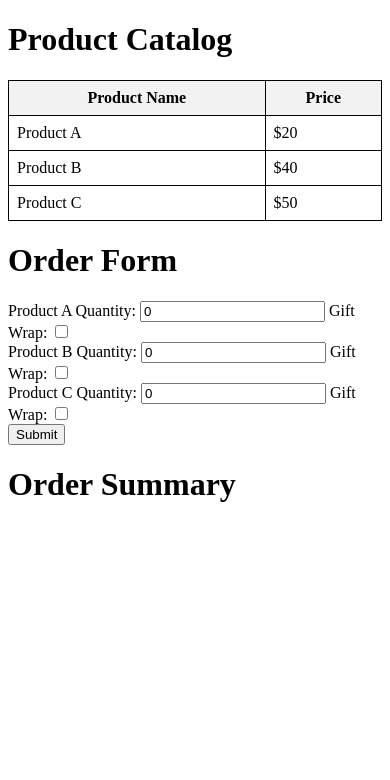
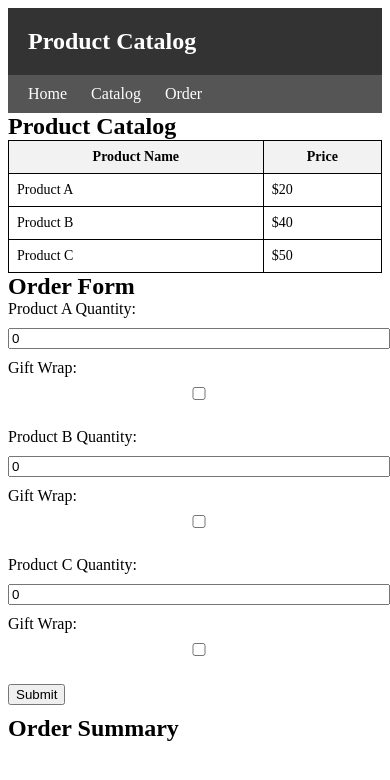
Before and after one commit to zoypk/shop1, a plain HTML site: page Index.html in a window 390 px wide. Drawn offline with Linux system fonts and the light colour scheme.

Commit message:
Update Index.html

```diff
--- a/Index.html
+++ b/Index.html
@@ -3,20 +3,93 @@
 <head>
   <title>Product Catalog</title>
   <style>
+    /* Header */
+    header {
+      background-color: #333;
+      padding: 20px;
+      color: #fff;
+    }
+
+    h1 {
+      margin: 0;
+    }
+
+    /* Navigation Bar */
+    nav {
+      background-color: #555;
+      padding: 10px;
+    }
+
+    nav ul {
+      list-style-type: none;
+      margin: 0;
+      padding: 0;
+    }
+
+    nav ul li {
+      display: inline;
+    }
+
+    nav ul li a {
+      color: #fff;
+      text-decoration: none;
+      padding: 10px;
+    }
+
+    /* Table and Form */
     table {
       border-collapse: collapse;
       width: 100%;
     }
+
     th, td {
       border: 1px solid black;
       padding: 8px;
     }
+
     th {
       background-color: #f2f2f2;
+    }
+
+    /* Responsive Layout */
+    @media only screen and (max-width: 600px) {
+      h1 {
+        font-size: 24px;
+      }
+
+      table {
+        font-size: 14px;
+      }
+
+      form label, form input, form button {
+        display: block;
+        margin-bottom: 10px;
+        width: 100%;
+      }
+
+      form button {
+        width: auto;
+      }
+
+      #order-summary {
+        font-size: 14px;
+      }
     }
   </style>
 </head>
 <body>
+  <header>
+    <h1>Product Catalog</h1>
+  </header>
+
+  <nav>
+    <ul>
+      <li><a href="#">Home</a></li>
+      <li><a href="#">Catalog</a></li>
+      <li><a href="#">Order</a></li>
+    </ul>
+  </nav>
+
   <h1>Product Catalog</h1>
   <table>
     <tr>
@@ -70,22 +143,22 @@
       const productAQuantity = parseInt(document.getElementById('product-a-quantity').value);
       const productBQuantity = parseInt(document.getElementById('product-b-quantity').value);
       const productCQuantity = parseInt(document.getElementById('product-c-quantity').value);
-
       const productAGift = document.getElementById('product-a-gift').checked;
       const productBGift = document.getElementById('product-b-gift').checked;
       const productCGift = document.getElementById('product-c-gift').checked;
 
+      // Price of each product
       const productAPrice = 20;
       const productBPrice = 40;
       const productCPrice = 50;
 
+      // Calculate total amount for each product
       const productATotal = productAQuantity * productAPrice;
       const productBTotal = productBQuantity * productBPrice;
       const productCTotal = productCQuantity * productCPrice;
 
+      // Calculate subtotal
       const subtotal = productATotal + productBTotal + productCTotal;
-
-      // ...
 
       // Calculate discount
       let discountName = '';
```
